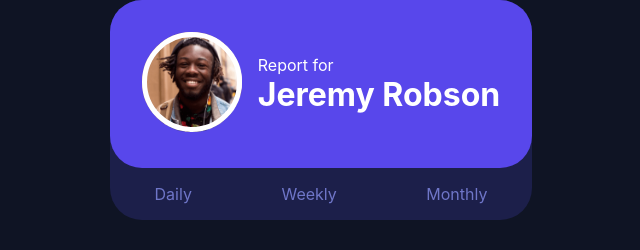
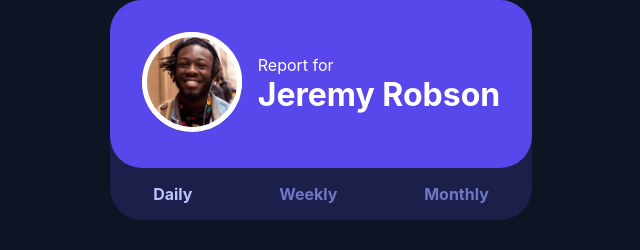
Before and after one commit to KatSchultz/frontend-mentor, a React (Create React App) app in the folder time-tracking-dashboard/: page / in a window 1280 px wide. Shown: the top 250 px of the page, without its empty margins (319-959 px from the left). Built offline with nearby package versions, Linux system fonts and the light colour scheme.

Commit message:
time period changes color on click

```diff
--- a/time-tracking-dashboard/src/components/Profile/Profile.jsx
+++ b/time-tracking-dashboard/src/components/Profile/Profile.jsx
@@ -4,6 +4,27 @@ import "./Profile.css";
 
 export default function Profile(props) {
   const user = { name: "Jeremy Robson" };
+  let dailyStyle;
+  let weeklyStyle;
+  let monthlyStyle;
+
+  if (props.timePeriod === "daily") {
+    dailyStyle = {
+      color: "hsl(236, 100%, 87%)",
+    };
+  }
+
+  if (props.timePeriod === "weekly") {
+    weeklyStyle = {
+      color: "hsl(236, 100%, 87%)",
+    };
+  }
+
+  if (props.timePeriod === "monthly") {
+    monthlyStyle = {
+      color: "hsl(236, 100%, 87%)",
+    };
+  }
 
   return (
     <div className="user-container">
@@ -18,11 +39,15 @@ export default function Profile(props) {
         </div>
       </div>
       <div className="nav">
-        <div onClick={props.setDaily}>Daily</div>
+        <div onClick={props.setDaily}>
+          <h4 style={dailyStyle}>Daily</h4>
+        </div>
         <div onClick={props.setWeekly} className="">
-          Weekly
+          <h4 style={weeklyStyle}>Weekly</h4>
         </div>
-        <div onClick={props.setMonthly}>Monthly</div>
+        <div onClick={props.setMonthly}>
+          <h4 style={monthlyStyle}>Monthly</h4>
+        </div>
       </div>
     </div>
   );
--- a/time-tracking-dashboard/src/components/TimeTracker.jsx
+++ b/time-tracking-dashboard/src/components/TimeTracker.jsx
@@ -16,7 +16,6 @@ export default function TimeTracker() {
 
   function setDaily() {
     setTimePeriod("daily");
-    console.log("set to daily");
   }
   function setWeekly() {
     setTimePeriod("weekly");
@@ -33,6 +32,7 @@ export default function TimeTracker() {
         setDaily={setDaily}
         setWeekly={setWeekly}
         setMonthly={setMonthly}
+        timePeriod={timePeriod}
       />
       {timerData &&
         timerData.map((timer) => (
```
